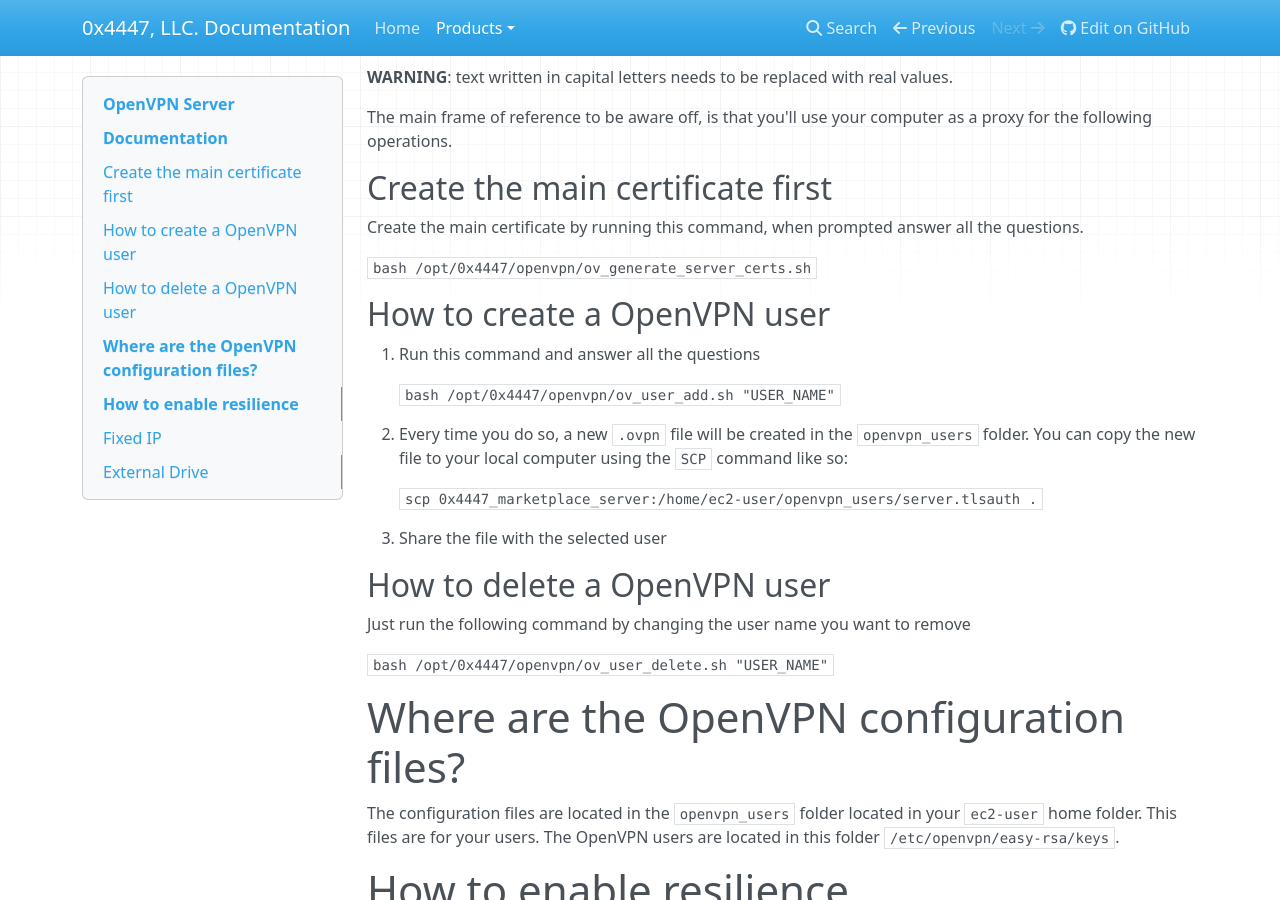
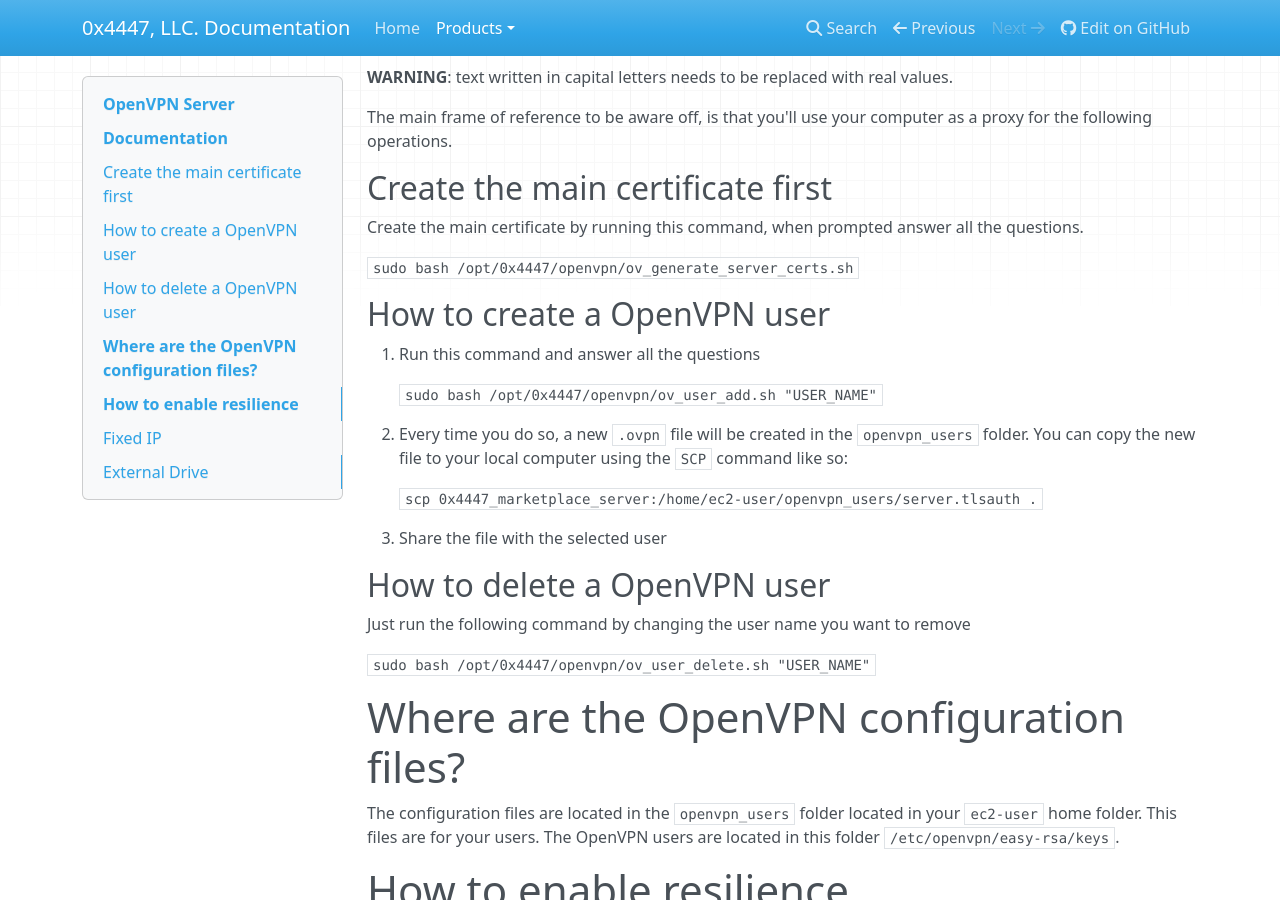
Before and after one commit to 0x4447-office/0x4447_webpage_documentation, an MkDocs documentation site: the page built from docs/products/openvpn-server.md, in a window 1280 px wide and 900 px high, scrolled down 656 px. Built offline with MkDocs 1.6.1, drawn with Linux system fonts in a browser that asks for light colours; nearby versions of some CDN libraries.

Commit message:
Update openvpn-server.md

```diff
--- a/docs/products/openvpn-server.md
+++ b/docs/products/openvpn-server.md
@@ -27,13 +27,13 @@
 
 Create the main certificate by running this command, when prompted answer all the questions.
 
-`bash /opt/0x4447/openvpn/ov_generate_server_certs.sh`
+`sudo bash /opt/0x4447/openvpn/ov_generate_server_certs.sh`
 
 ## How to create a OpenVPN user
 
 1. Run this command and answer all the questions
 
-	`bash /opt/0x4447/openvpn/ov_user_add.sh "USER_NAME"`
+	`sudo bash /opt/0x4447/openvpn/ov_user_add.sh "USER_NAME"`
 
 2. Every time you do so, a new `.ovpn` file will be created in the `openvpn_users` folder.  You can copy the new file to your local computer using the `SCP` command like so:
 
@@ -45,7 +45,7 @@
 
 Just run the following command by changing the user name you want to remove
 
-`bash /opt/0x4447/openvpn/ov_user_delete.sh "USER_NAME"`
+`sudo bash /opt/0x4447/openvpn/ov_user_delete.sh "USER_NAME"`
 
 # Where are the OpenVPN configuration files?
 
```
